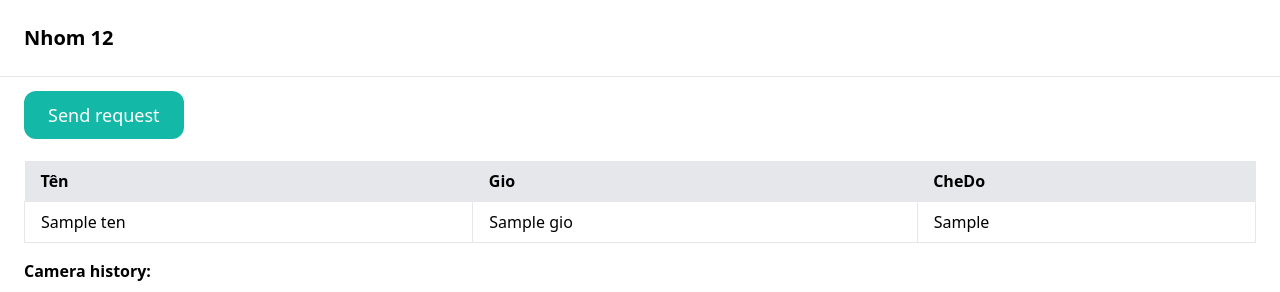
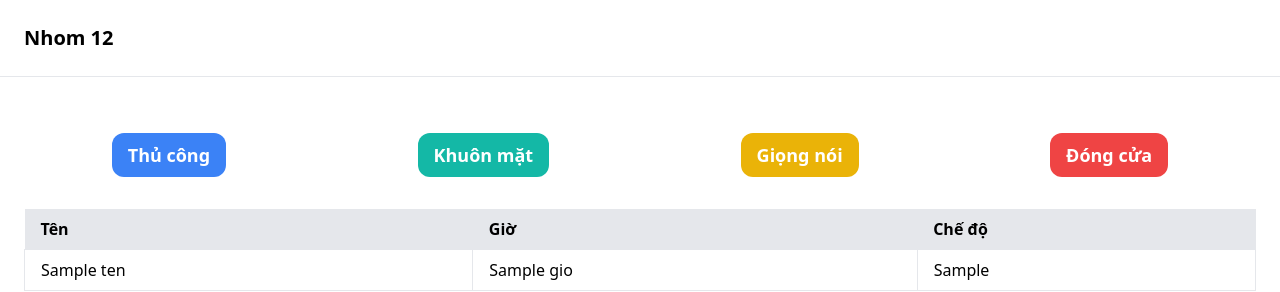
Before and after one commit to truongnguyendac002/IoT-Esp32cam-Face-Detection, a Django app: template core/templates/core/index.html in a window 1280 px wide. Shown: the top 292 px of the page. Run offline with Django 4.2, Linux system fonts and the light colour scheme; the template is opened without the code that fills it: most values are stand-ins (such as "Sample title", 1, 10 or a date in 2020); some libraries are stand-ins or nearby versions.

```diff
--- a/core/templates/core/index.html
+++ b/core/templates/core/index.html
@@ -4,17 +4,22 @@
 
 
 {% block content %}
-<a href="{% url "core:send" %}" class="px-6 py-3 text-lg font-semibld bg-teal-500 text-white rounded-xl hover:bg-teal-700">Send request</a>
-<h1 class="mt-5 font-semibold text-red-400">{{message}}</h1>
+<div class="sm:flex sm:justify-around mt-8">
+    <a href="#" class="px-4 py-2 text-sm sm:text-lg font-semibold bg-blue-500 text-white rounded-xl hover:bg-blue-700 mb-4 sm:mb-0 sm:mr-4">Thủ công</a>
+    <a href="{% url "core:send" %}" class="px-4 py-2 text-sm sm:text-lg font-semibold bg-teal-500 text-white rounded-xl hover:bg-teal-700 mb-4 sm:mb-0 sm:mr-4">Khuôn mặt</a>
+    <a href="#" class="px-4 py-2 text-sm sm:text-lg font-semibold bg-yellow-500 text-white rounded-xl hover:bg-yellow-700 mb-4 sm:mb-0 sm:mr-4">Giọng nói</a>
+    <a href="#" class="px-4 py-2 text-sm sm:text-lg font-semibold bg-red-500 text-white rounded-xl hover:bg-red-700">Đóng cửa</a>
+</div>
 
+<h1 class="mt-5 font-semibold text-red-400 text-sm sm:text-lg">{{message}}</h1>
 
-<div class="history-container mt-8">
+<div class="sm:history-container mt-8">
     <table class="min-w-full">
         <thead>
             <tr>
                 <th class="px-4 py-2 text-left bg-gray-200">Tên</th>
-                <th class="px-4 py-2 text-left bg-gray-200">Gio</th>
-                <th class="px-4 py-2 text-left bg-gray-200">CheDo</th>
+                <th class="px-4 py-2 text-left bg-gray-200">Giờ</th>
+                <th class="px-4 py-2 text-left bg-gray-200">Chế độ</th>
             </tr>
         </thead>
         <tbody>
@@ -29,7 +34,7 @@
     </table>
 </div>
 <div>
-    <h1 class="pt-4"><strong>Camera history:</strong></h1>
+    <h1 class="pt-4"><strong>Lịch sử camera:</strong></h1>
 </div>
 <div class="mt-8 image-container grid grid-cols-3 gap-4">
     {% for image in image_list %}
```
Also changed, not shown: pic/try.py (deleted, +0 -27 lines).
